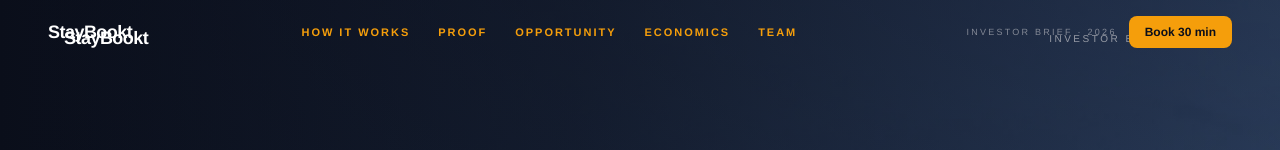
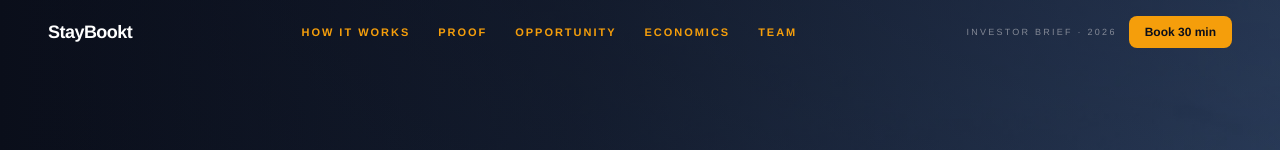
Before and after one commit to staybookt/staybookt-investor, a Next.js app: page / in a window 1280 px wide. Shown: the top 150 px of the page. Built offline with nearby package versions, Linux system fonts and the light colour scheme.

Commit message:
Add files via upload

```diff
--- a/components/Sections.tsx
+++ b/components/Sections.tsx
@@ -71,11 +71,7 @@ export function Hero() {
         transition={{ duration: 14, repeat: Infinity, ease: 'easeInOut' }}
       />
 
-      {/* Top nav — minimal */}
-      <nav className="absolute top-0 left-0 right-0 z-20 px-8 sm:px-16 py-6 flex items-center justify-between">
-        <Wordmark size="sm" onDark mono />
-        <span className="text-[10px] tracking-[0.25em] font-medium text-platinum-soft/70">INVESTOR BRIEF · 2026</span>
-      </nav>
+      {/* Top nav handled by global TopNav component */}
 
       <div className="relative z-10 px-8 sm:px-16 max-w-7xl w-full grid lg:grid-cols-12 gap-10 items-center pt-32 sm:pt-36">
         {/* LEFT — copy stack */}
```
